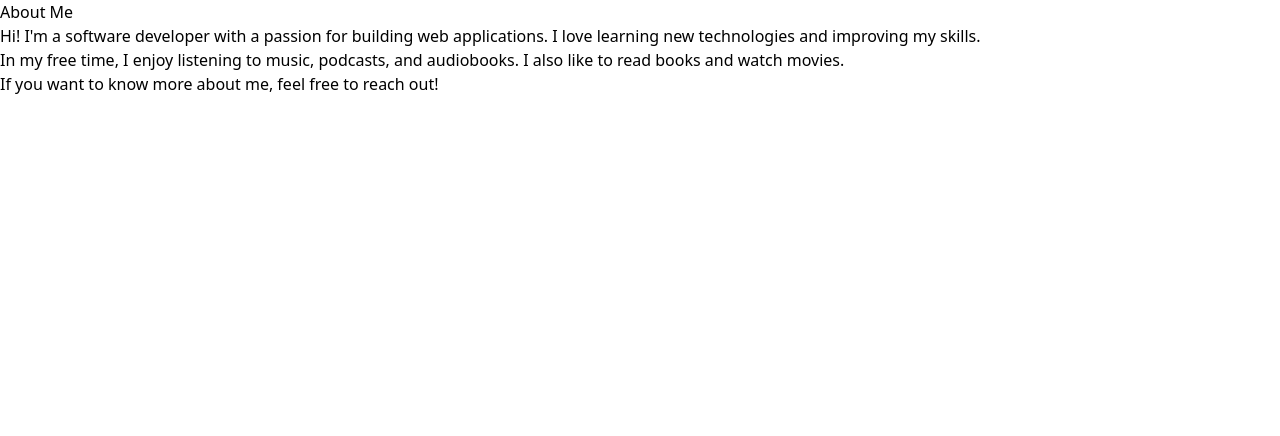
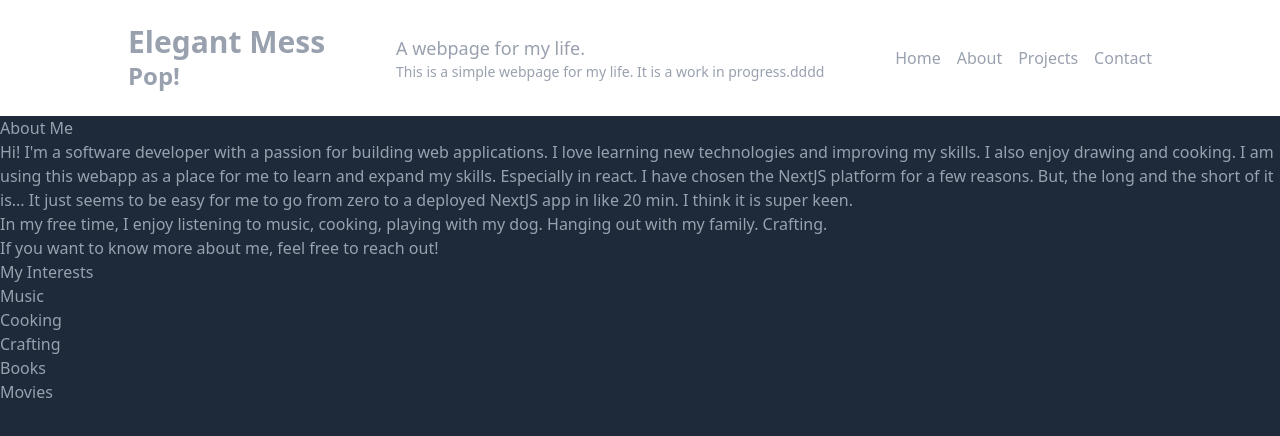
Before and after one commit to alexguerra-dev/elegant-mess, a Next.js app: page /about in a window 1280 px wide. Shown: the top 436 px of the page. Built offline with nearby package versions, Linux system fonts and the light colour scheme.

Commit message:
Enhance About, Home, and layout components with additional content and styling; add new Contact, Projects, Hanafuda, and Task List pages.

```diff
--- a/src/app/about/page.tsx
+++ b/src/app/about/page.tsx
@@ -1,17 +1,37 @@
 export default function About() {
     return (
         <div>
+            <div className="">
                 <h1>About Me</h1>
                 <p>
                     Hi! I'm a software developer with a passion for building web
-                applications. I love learning new technologies and improving my
-                skills.
+                    applications. I love learning new technologies and improving
+                    my skills. I also enjoy drawing and cooking. I am using this
+                    webapp as a place for me to learn and expand my skills.
+                    Especially in react. I have chosen the NextJS platform for a
+                    few reasons. But, the long and the short of it is... It just
+                    seems to be easy for me to go from zero to a deployed NextJS
+                    app in like 20 min. I think it is super keen.
                 </p>
                 <p>
-                In my free time, I enjoy listening to music, podcasts, and
-                audiobooks. I also like to read books and watch movies.
+                    In my free time, I enjoy listening to music, cooking,
+                    playing with my dog. Hanging out with my family. Crafting.
                 </p>
-            <p>If you want to know more about me, feel free to reach out!</p>
+                <p>
+                    If you want to know more about me, feel free to reach out!
+                </p>
+            </div>
+
+            <div className="">
+                <h2>My Interests</h2>
+                <ul>
+                    <li>Music</li>
+                    <li>Cooking</li>
+                    <li>Crafting</li>
+                    <li>Books</li>
+                    <li>Movies</li>
+                </ul>
+            </div>
         </div>
     )
 }
--- /dev/null
+++ b/src/app/contact/page.tsx
@@ -0,0 +1,11 @@
+export default function Contact() {
+    return (
+        <div>
+            <h1>Hi</h1>
+            <p>
+                I'm currently working on this website. I will add more details
+                about my contact information soon.
+            </p>
+        </div>
+    )
+}
--- a/src/app/layout.tsx
+++ b/src/app/layout.tsx
@@ -13,7 +13,29 @@ export default function RootLayout({
 }>) {
     return (
         <html lang="en">
-            <body>{children}</body>
+            <body className="w-full h-full absolute bg-gray-800 text-gray-400">
+                <header className="flex justify-between items-center px-8 py-6 md:px-32 bg-white drop-shadow-medium">
+                    <div className="">
+                        <h1 className="text-3xl font-bold">Elegant Mess</h1>
+                        <h2 className="text-2xl font-bold">Pop!</h2>
+                    </div>
+                    <div>
+                        <p className="text-lg">A webpage for my life.</p>
+                        <p className="text-sm">
+                            This is a simple webpage for my life. It is a work
+                            in progress.dddd
+                        </p>
+                    </div>
+                    <nav className="flex space-x-4">
+                        <a href="/">Home</a>
+                        <a href="/about">About</a>
+                        <a href="/projects">Projects</a>
+                        <a href="/contact">Contact</a>
+                    </nav>
+                </header>
+
+                {children}
+            </body>
         </html>
     )
 }
--- a/src/app/page.tsx
+++ b/src/app/page.tsx
@@ -2,7 +2,7 @@ import Link from 'next/link'
 
 export default function Home() {
     return (
-        <div>
+        <div className="">
             <h1>Hello, World!</h1>
             <h2>Welcome to my webpage</h2>
             <p>
@@ -17,6 +17,27 @@ export default function Home() {
                 allow="autoplay; clipboard-write; encrypted-media; fullscreen; picture-in-picture"
                 loading="lazy"
             ></iframe>
+
+            <div className="bg-gradient-to-r from-gray-900 to-green-800 text-white p-4">
+                <h2>My Interests</h2>
+                <ul>
+                    <li>Music</li>
+                    <li>Podcasts</li>
+                    <li>Audiobooks</li>
+                    <li>Books</li>
+                    <li>Movies</li>
+                </ul>
+
+                <h2>My Projects</h2>
+                <ul>
+                    <li>
+                        <p>
+                            <Link href="/pile">Pile</Link>
+                        </p>
+                        <Link href="/projects/task-list">Task List</Link>
+                    </li>
+                </ul>
+            </div>
         </div>
     )
 }
--- /dev/null
+++ b/src/app/projects/hanafuda/page.tsx
@@ -0,0 +1,20 @@
+export default function Hanafuda() {
+    return (
+        <div className="bg-gray-900 text-white">
+            <h1 className="text-3xl font-bold">Hanafuda</h1>
+            <p className="text-lg">
+                Hanafuda is a traditional Japanese card game. It is played with
+                a deck of 48 cards, divided into 12 suits, each representing a
+                month of the year. The objective of the game is to collect sets
+                of cards and score points based on the combinations you create.
+            </p>
+            <p className="text-lg">
+                I really like this game. It is a very visually pleasing game.
+                Each card is a flower. There are twelve suits, each representing
+                a month of the year. The objective of the game is to collect
+                sets of cards and score points based on the combinations you
+                create.
+            </p>
+        </div>
+    )
+}
--- /dev/null
+++ b/src/app/projects/page.tsx
@@ -0,0 +1,16 @@
+export default function Projects() {
+    return (
+        <div>
+            <h1>Projects</h1>
+            <p>
+                Here are some of the projects I have worked on. I will add more
+                details about each project soon.
+            </p>
+            <ul>
+                <li>Project 1</li>
+                <li>Project 2</li>
+                <li>Project 3</li>
+            </ul>
+        </div>
+    )
+}
--- /dev/null
+++ b/src/app/projects/task-list/page.tsx
@@ -0,0 +1,16 @@
+export default function TaskList() {
+    return (
+        <div className="bg-gray-900 text-white">
+            <h1 className="text-3xl font-bold">Task List</h1>
+            <p className="text-lg">
+                Here is a list of tasks I need to complete. I will add more
+                details about each task soon.
+            </p>
+            <ul className="list-disc pl-5">
+                <li>Task 1</li>
+                <li>Task 2</li>
+                <li>Task 3</li>
+            </ul>
+        </div>
+    )
+}
```
Lines whose indentation alone changed are shown as unchanged.
